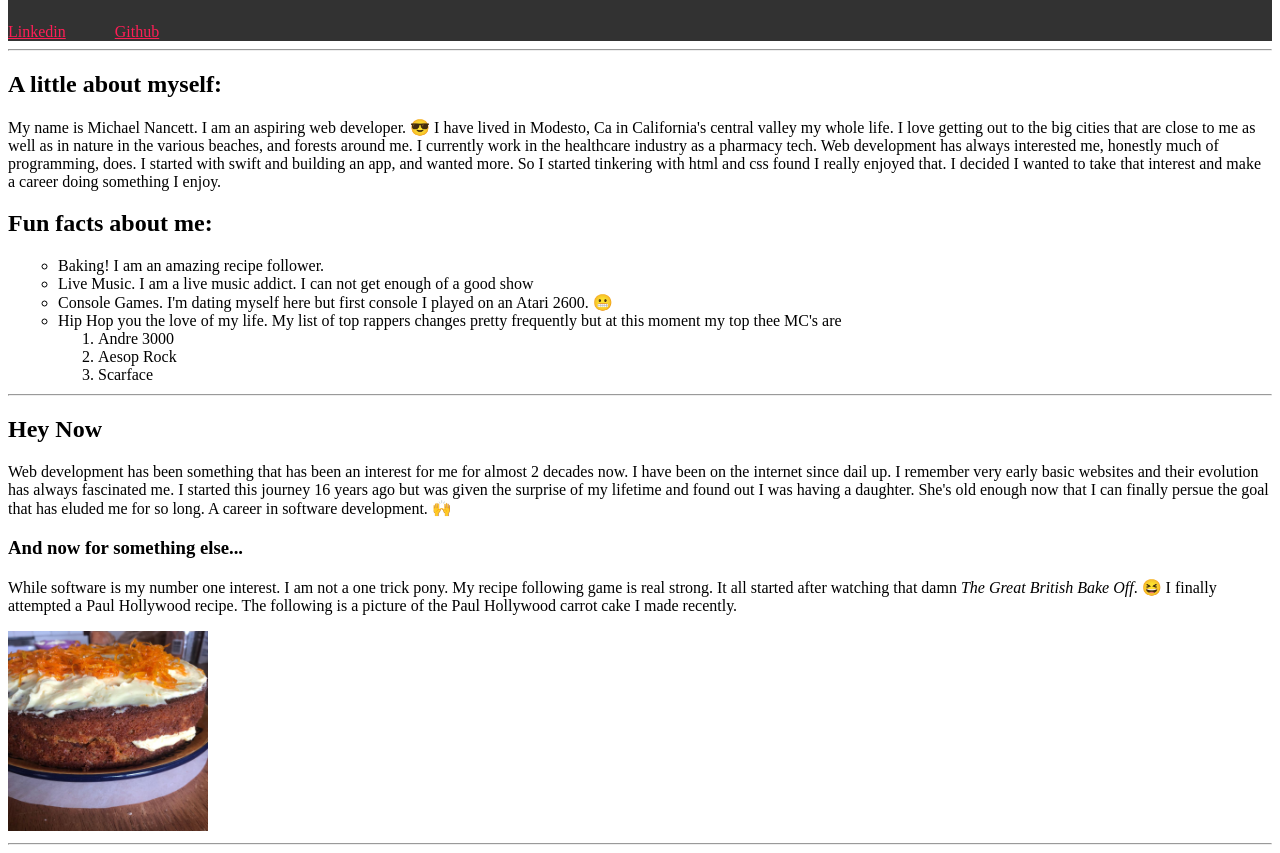
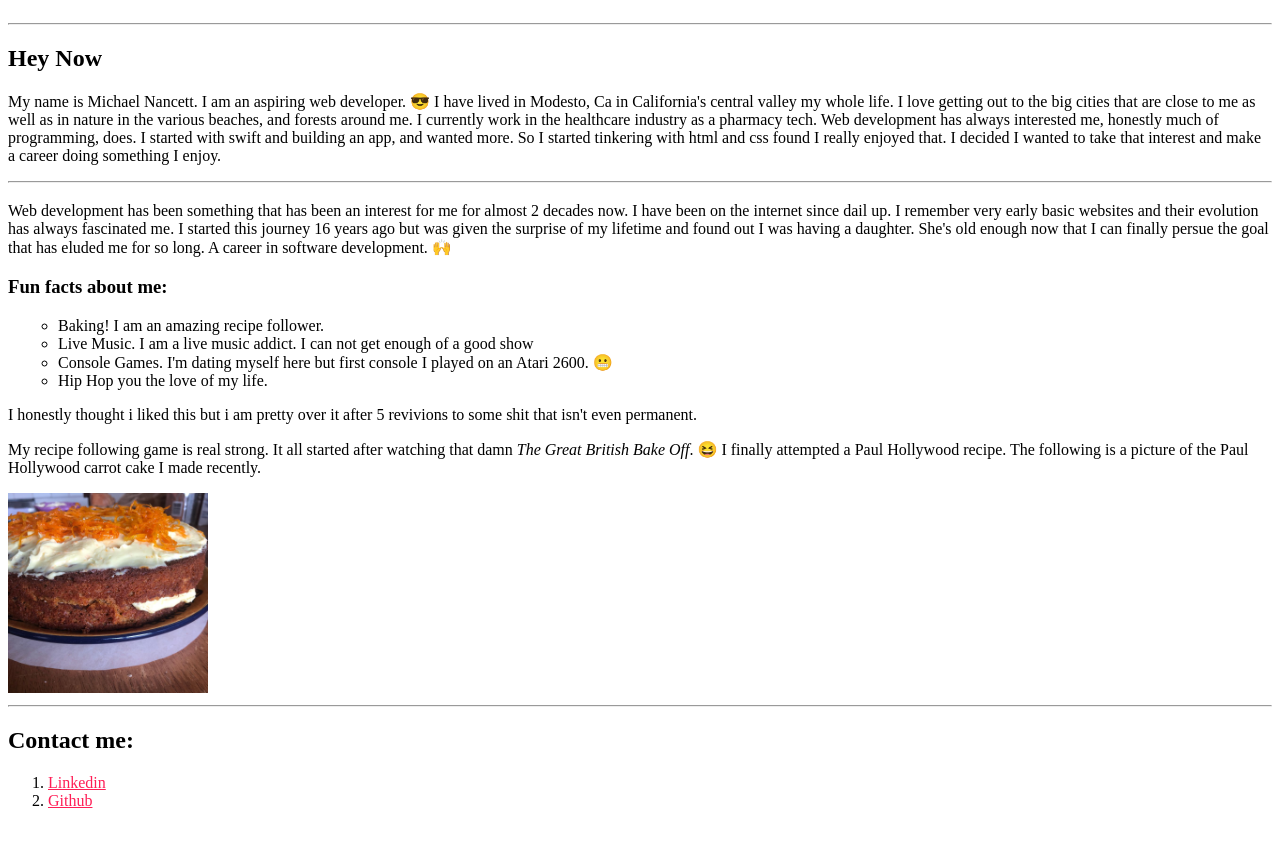
Before and after one commit to Miken1981/personalWeb, a plain HTML site: page index.html in a window 1280 px wide. Shown: the part 184-1037 px from the top of the page. After the commit the page ends 1010 px from the top, so only its background shows below. Drawn offline with Linux system fonts and the light colour scheme.

Commit message:
commit to push changes to hopefully finally conform

```diff
--- a/index.html
+++ b/index.html
@@ -11,14 +11,12 @@
           <section>   <!--header sestion-->
               <header>
                 <h1>Michael Nancett</h1>
-                <a href="https://www.linkedin.com">Linkedin</a> <!---->
-                <a href="https://github.com/Miken1981">Github</a>
               </header>
           </section>
           <hr>
           <main>
           <section>  <!--intro section-->
-            <h2>A little about myself:</h2>
+            <h2><strong>Hey Now</strong></h2>
               <p>My name is Michael Nancett. I am an aspiring
                 web developer. 😎 I have lived in Modesto, Ca in California's central
                 valley my whole life. I love getting out to the big cities that are close
@@ -28,23 +26,6 @@
                 with swift and building an app, and wanted more.  So I started tinkering with html
                 and css found I really enjoyed that. I decided I wanted to take that interest and
                 make a career doing something I enjoy.</p>
-            <h2>Fun facts about me:</h2>
-              <ul>
-                <li>Baking! I am an amazing recipe follower.</li>
-                <li>Live Music.  I am a live music addict.  I can not get enough of a
-                    good show</li>
-                <li>Console Games. I'm dating myself here but first console I played on
-                    an Atari 2600. 😬</li>
-                <li>Hip Hop you the love of my life. My list of top rappers changes pretty frequently
-                 but at this moment my top thee MC's are</li>
-                  <ol>
-                    <!-- <h3>My top three MC's</h3> -->
-                    <li>Andre 3000</li>
-                    <li>Aesop Rock</li>
-                    <li>Scarface</li>
-                  </ol>
-              </ul>
-
                   <!-- h3 not used correctly
                   <h3>My top three MC's at are:</h3>
                   <ol>
@@ -56,21 +37,38 @@
           </section>
           <hr>
           <section> <!--about me section-->
-            <h2><strong>Hey Now</strong></h2>
+            <h2></h2>
               <p>Web development has been something that has been an interest for me for almost 2
                decades now.  I have been on the internet since dail up. I remember very early basic
              websites and their evolution has always fascinated me. I started this journey 16 years
              ago but was given the surprise of my lifetime and found out I was having a daughter.
         She's old enough now that I can finally persue the goal that has eluded me for so long. A career
       in software development. 🙌</p>
-        <h3>And now for something else...</h3>
-                <p>While software is my number one interest. I am not a one trick pony. My recipe following game
-              is real strong. It all started after watching that damn <em>The Great British Bake Off</em>. 😆 I finally attempted
-            a Paul Hollywood recipe. The following is a picture of the Paul Hollywood carrot cake I made recently.</p>
 
-            <img src="ccake-001.jpeg" alt="My home made Paul Hollywood carrot cake with cream cheese frosting">
+            <h3>Fun facts about me:</h3>
+              <ul>
+                <li>Baking! I am an amazing recipe follower.</li>
+                <li>Live Music.  I am a live music addict.  I can not get enough of a
+                    good show</li>
+                <li>Console Games. I'm dating myself here but first console I played on
+                    an Atari 2600. 😬</li>
+                <li>Hip Hop you the love of my life.</li>
+              </ul>
+            <p>I honestly thought i liked this but i am pretty over it after 5 revivions to some shit
+            that isn't even permanent.  </p>
+            <p>My recipe following game is real strong. It all started after watching that damn <em>The Great British Bake Off</em>.
+              😆 I finally attempted a Paul Hollywood recipe. The following is a picture of the Paul Hollywood carrot cake I made recently.</p>
+
+        <img src="ccake-001.jpeg" alt="My home made Paul Hollywood carrot cake with cream cheese frosting">
           </section>
           <hr>
+          <section>
+            <h2>Contact me:</h2>
+                <ol>
+                  <li><a href="https://www.linkedin.com">Linkedin</a></li> <!---->
+                  <li><a href="https://github.com/Miken1981">Github</a></li>
+                </ol>
+          </section>
       </main>
   </body>
 </html>
```
